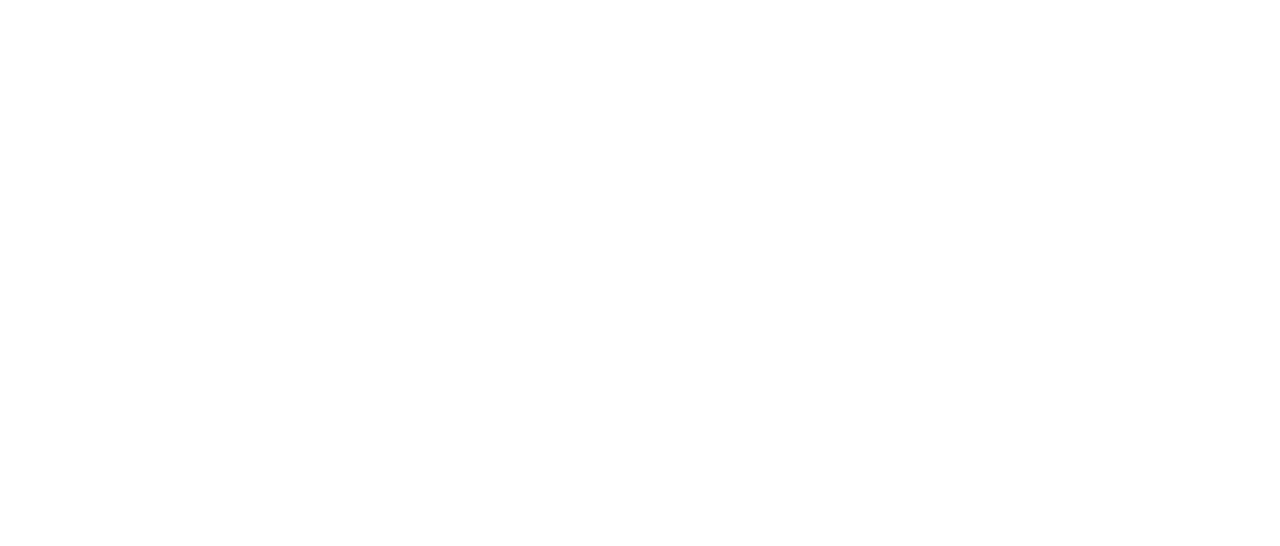
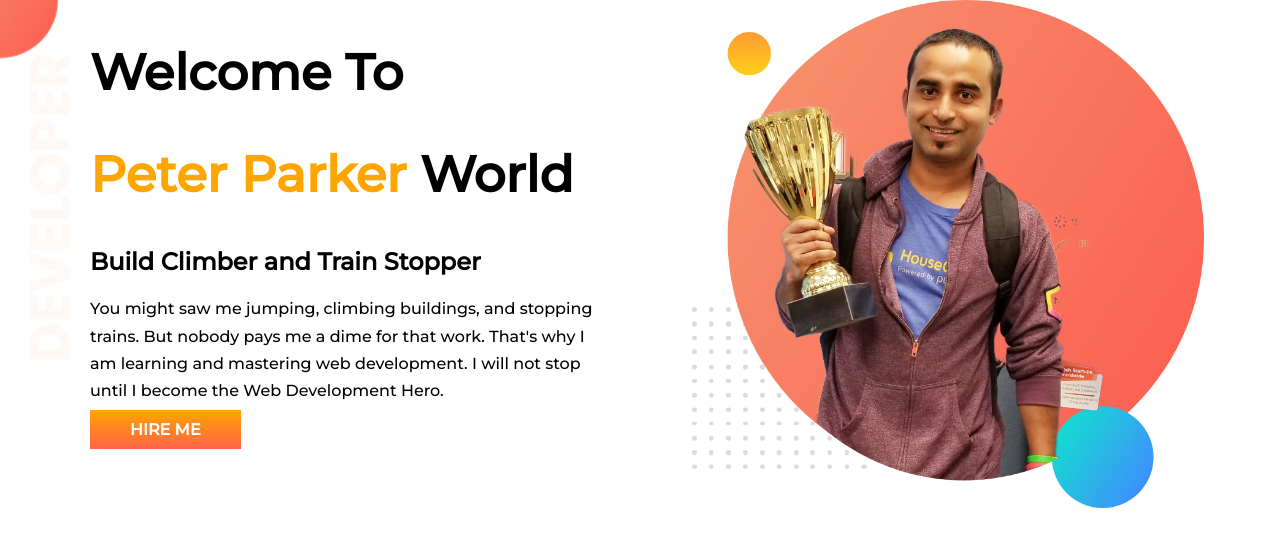
Before and after one commit to Alrakib581/My-first-repo, a plain HTML site: page index.html in a window 1280 px wide. Drawn offline with Linux system fonts and the light colour scheme; a web font is replaced by a local one.

Commit message:
banner area confirmed

```diff
--- a/index.html
+++ b/index.html
@@ -1,12 +1,36 @@
 <!DOCTYPE html>
 <html lang="en">
+
 <head>
     <meta charset="UTF-8">
     <meta http-equiv="X-UA-Compatible" content="IE=edge">
     <meta name="viewport" content="width=device-width, initial-scale=1.0">
+
+    <link rel="preconnect" href="https://fonts.googleapis.com">
+    <link rel="preconnect" href="https://fonts.gstatic.com" crossorigin>
+    <link
+        href="https://fonts.googleapis.com/css2?family=Abel&family=Mina&family=Montserrat:wght@200;300;500&family=Roboto:wght@100;300;400;500;700&display=swap"
+        rel="stylesheet">
+        <link rel="stylesheet" href="style.css">
     <title>Portfolio Practice 01</title>
 </head>
+
 <body>
+    <section class="banner-container">
+        <div class="half-width">
+            <h1>Welcome To</h1>
+            <h1> <span class="orange-color">Peter Parker</span>  World</h1>
+            <h2>Build Climber and Train Stopper</h2>
+            <p class="common-para">You might saw me jumping, climbing buildings, and stopping trains. But nobody pays me a dime for that
+                work. That's why I am learning and mastering web development. I will not stop until I become the Web
+                Development Hero.
+            </p>
+            <a class="hire-btn" href="https://www.facebook.com">HIRE ME</a>
+        </div>
+        <div class="half-width">
+            <img class="main-img" src="./images/jhankar.png" alt="boss">
+        </div>
+    </section>
+</body>
 
-</body>
 </html>
--- /dev/null
+++ b/style.css
@@ -0,0 +1,37 @@
+body{
+    font-family: 'Montserrat', sans-serif;
+    margin: 0;
+    padding: 0;
+
+}
+.banner-container{
+    background-image: url(./images/top-banner.png);
+    background-repeat: no-repeat;
+    display: flex;
+
+}
+.half-width{
+    width: 40%;
+    margin-left: 90px;
+
+
+}
+.main-img{
+    width: 100%;
+}
+h1{
+    font-size: 50px;
+}
+.orange-color{
+    color: orange;
+}
+.common-para{
+    line-height: 1.7;
+}
+.hire-btn{
+    text-decoration: none;
+    background-image: linear-gradient(orange, tomato);
+    padding: 10px 40px;
+    color:white;
+    font-weight: 700;
+}
```
Also changed, not shown: images/jhankar.png (added), images/top-banner.png (added).
